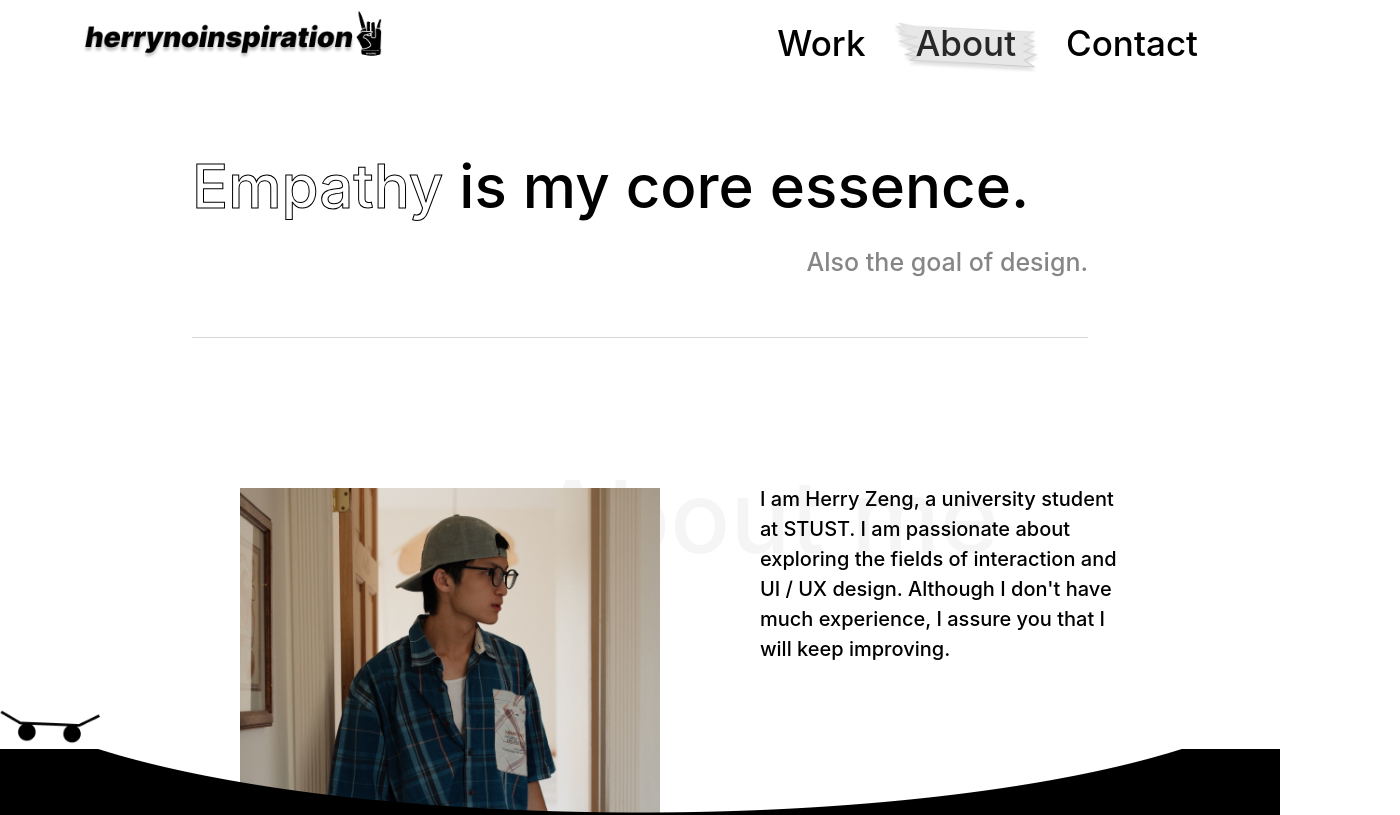
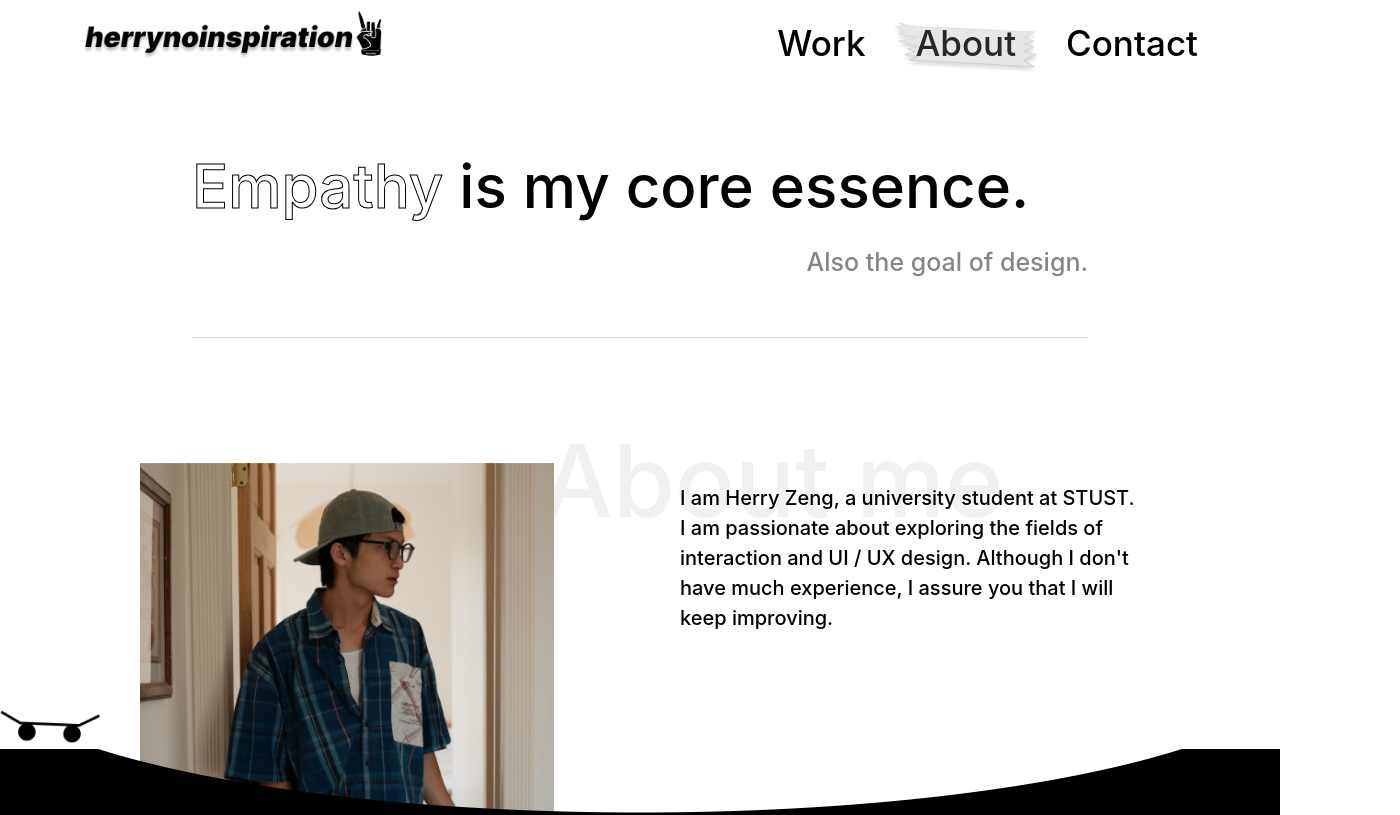
Before and after one commit to HerryZeng0426/herry_portfolio, a React (Create React App) app: page /about in a window 1280 px wide. Shown: the top 815 px of the page, 1400 px wide, since content can reach past the window. Built offline with nearby package versions, Linux system fonts and the light colour scheme.

Commit message:
Modified About page (About me)

```diff
--- a/src/components/About/About.css
+++ b/src/components/About/About.css
@@ -56,59 +56,60 @@
 
 .Aboutme_container {
     display: flex;
-    align-items: flex-start;
-    /* 讓圖片和內容的上邊對齊 */
-    justify-content: center;
-    /* 讓整個區塊置中 */
-    gap: 100px;
-    /* 縮小 gap，讓兩邊更靠近 */
-    max-width: 1200px;
+    align-items: flex-start; /* 讓圖片和內容對齊頂部 */
+    justify-content: center; /* 讓整個區塊左右置中 */
+    gap: 80px; /* 控制圖片和內容的間距 */
+    max-width: 1000px;
     width: 100%;
-    margin: 0 auto;
-    padding-left: 200px;
-    /* 減少 padding，讓內容更居中 */
-    padding-top: 150px;
-    /* 減少上邊距 */
+    margin: 125px auto;
 }
 
-/* 確保圖片保持比例縮放 */
-.Aboutme_img {
-    width: 35%;
-    /* 調整大小，讓內容區塊不會太遠 */
+/* 加入圖片的外層 div，確保與內容區塊同一高度 */
+.Aboutme_img_wrapper {
     display: flex;
-    object-fit: cover;
+    align-items: flex-start; /* 確保圖片與標題對齊 */
+    width: 50%;
 }
 
-.Aboutme_section {
-    display: flex;
-    margin-top: -2%;
-    flex-direction: column;
-    width: 50%;
-    /* 讓內容區塊有足夠的空間 */
+.Aboutme_img {
+    width: 90%; /* 讓圖片填滿 wrapper */
+    object-fit: cover;
+    z-index: 1;
 }
 
-/* 讓標題對齊 */
+/* 內容放右邊，並與圖片上方對齊 */
+.Aboutme_section {
+    position: relative;
+    display: flex;
+    flex-direction: column;
+    justify-content: flex-start;
+    width: 50%;
+    min-height: 100%; /* 確保與圖片等高 */
+}
+
+/* 讓標題與圖片對齊，並與文字有重疊感 */
 .Aboutme_title {
     font-size: 100px;
     font-weight: 500;
+    opacity: 0.05;
     position: absolute;
-    /* 讓圖片變成背景 如果 不加 absolute，Dime_background 會佔據一個實際的區塊*/
-    top: 52%;
-    left: 60%;
-    transform: translate(-50%, -50%);
-    opacity: 0.035;
-    z-index: -1;
-    /* 確保背景比文字層級低 */
+    top: -75%; /* 讓標題靠上 */
+    left: -30%;
+    white-space: nowrap;
+    z-index: 0; /* 讓它在背景層 */
 }
 
-/* 讓文字區塊更寬 */
+/* 文字區塊，確保它不會被標題完全覆蓋 */
 .Aboutme_text {
+    position: relative;
     color: #000000;
-    width: 60%;
+    width: 100%;
     font-size: 20px;
     font-weight: 500;
-    line-height: 1.5
+    line-height: 1.5;
+    z-index: 1; /* 讓文字在標題上層 */
 }
+
 
 .Intro_skill_section {
     margin-top: 12%;
--- a/src/components/About/About.js
+++ b/src/components/About/About.js
@@ -400,15 +400,18 @@ const About = () => {
 
                     </div>
                     <div className='Aboutme_container'>
-                        <img className='Aboutme_img' src={Aboutme_img}></img>
+                        <div className='Aboutme_img_wrapper'>
+                            <img className='Aboutme_img' src={Aboutme_img} alt="About me" />
+                        </div>
+
                         <div className='Aboutme_section'>
                             <p className='Aboutme_title'>About me</p>
-                            <p className='Aboutme_text'>I am Herry Zeng, a university student at STUST. I am passionate about exploring the fields of interaction and UI / UX design. Although I don't have much experience, I assure you that I will keep improving.
-
-
+                            <p className='Aboutme_text'>
+                                I am Herry Zeng, a university student at STUST. I am passionate about exploring the fields of interaction and UI / UX design. Although I don't have much experience, I assure you that I will keep improving.
                             </p>
                         </div>
                     </div>
+
 
                     <div className='Intro_skill_section' >
                         <div className='Intro_my_skill_title'>
```
